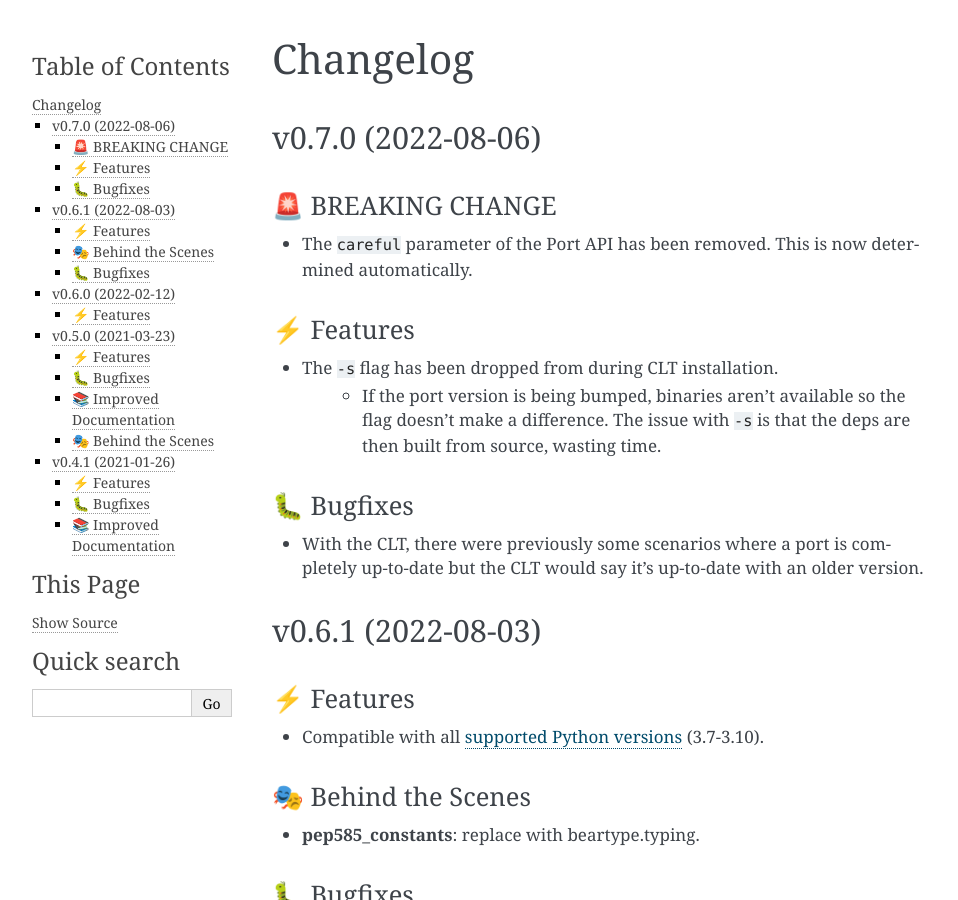
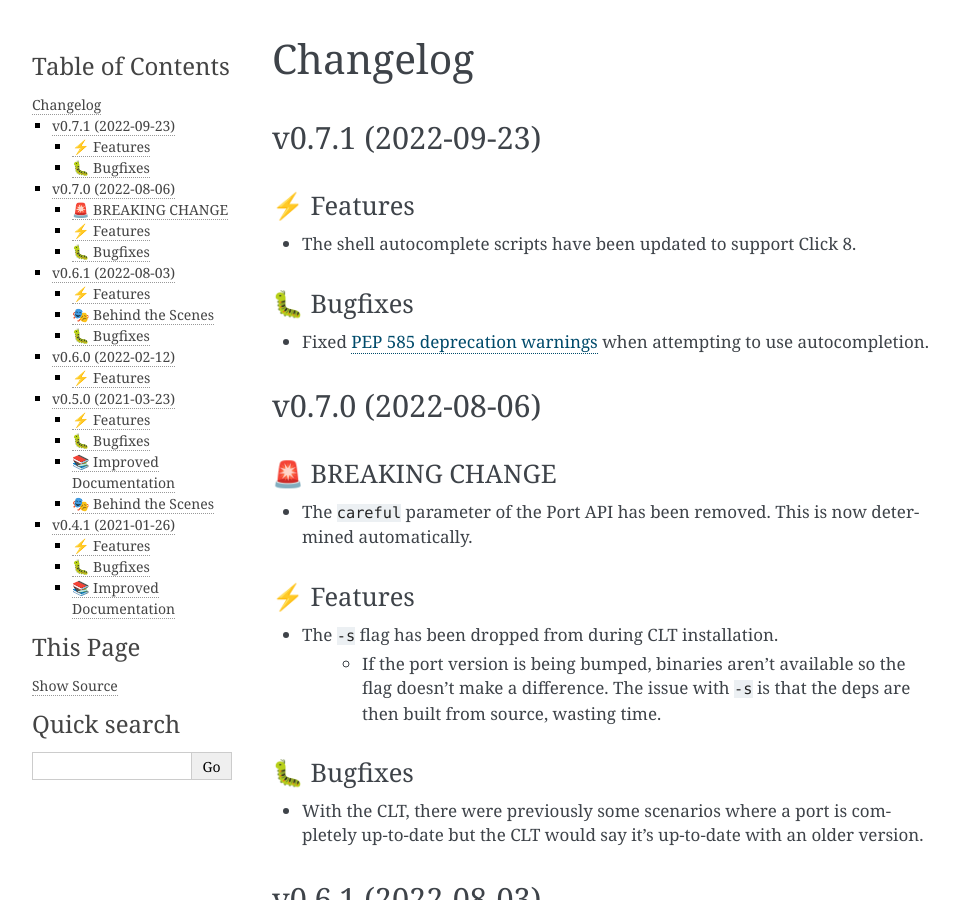
Before and after one commit to harens/seaport, a Sphinx documentation site: the page built from docs/source/changelog.rst, in a window 1280 px wide and 900 px high. Shown: the whole window, without its empty margins (148-1106 px from the left). Built offline with Sphinx 7.4.7, drawn with Linux system fonts in a browser that asks for light colours.

Commit message:
bump: version 0.7.0 → 0.7.1

```diff
--- a/docs/source/changelog.rst
+++ b/docs/source/changelog.rst
@@ -1,5 +1,19 @@
 Changelog
 **********
+
+v0.7.1 (2022-09-23)
+=====================
+
+⚡️ Features
+------------
+
+- The shell autocomplete scripts have been updated to support Click 8.
+
+🐛 Bugfixes
+------------
+
+- Fixed `PEP 585 deprecation warnings <https://github.com/beartype/beartype#pep-585-deprecations>`_ when attempting
+  to use autocompletion.
 
 v0.7.0 (2022-08-06)
 ===========================
--- a/pyproject.toml
+++ b/pyproject.toml
@@ -1,6 +1,6 @@
 [tool.poetry]
 name = "seaport"
-version = "0.7.0"
+version = "0.7.1"
 description = "The modern MacPorts portfile updater"
 authors = ["harens <harensdeveloper@gmail.com>"]
 maintainers = ["harens <harensdeveloper@gmail.com>"]
@@ -72,7 +72,7 @@ max-line-length = "88"
 target-version = ["py38"]
 
 [tool.commitizen]
-version = "0.7.0"
+version = "0.7.1"
 tag_format = "v$version"
 version_files = [
   "pyproject.toml:version",
--- a/seaport/__init__.py
+++ b/seaport/__init__.py
@@ -33,5 +33,5 @@
 Find out more at https://seaport.rtfd.io/
 """
 
-__version__ = "0.7.0"
+__version__ = "0.7.1"
 __all__ = ["portfile"]
```
